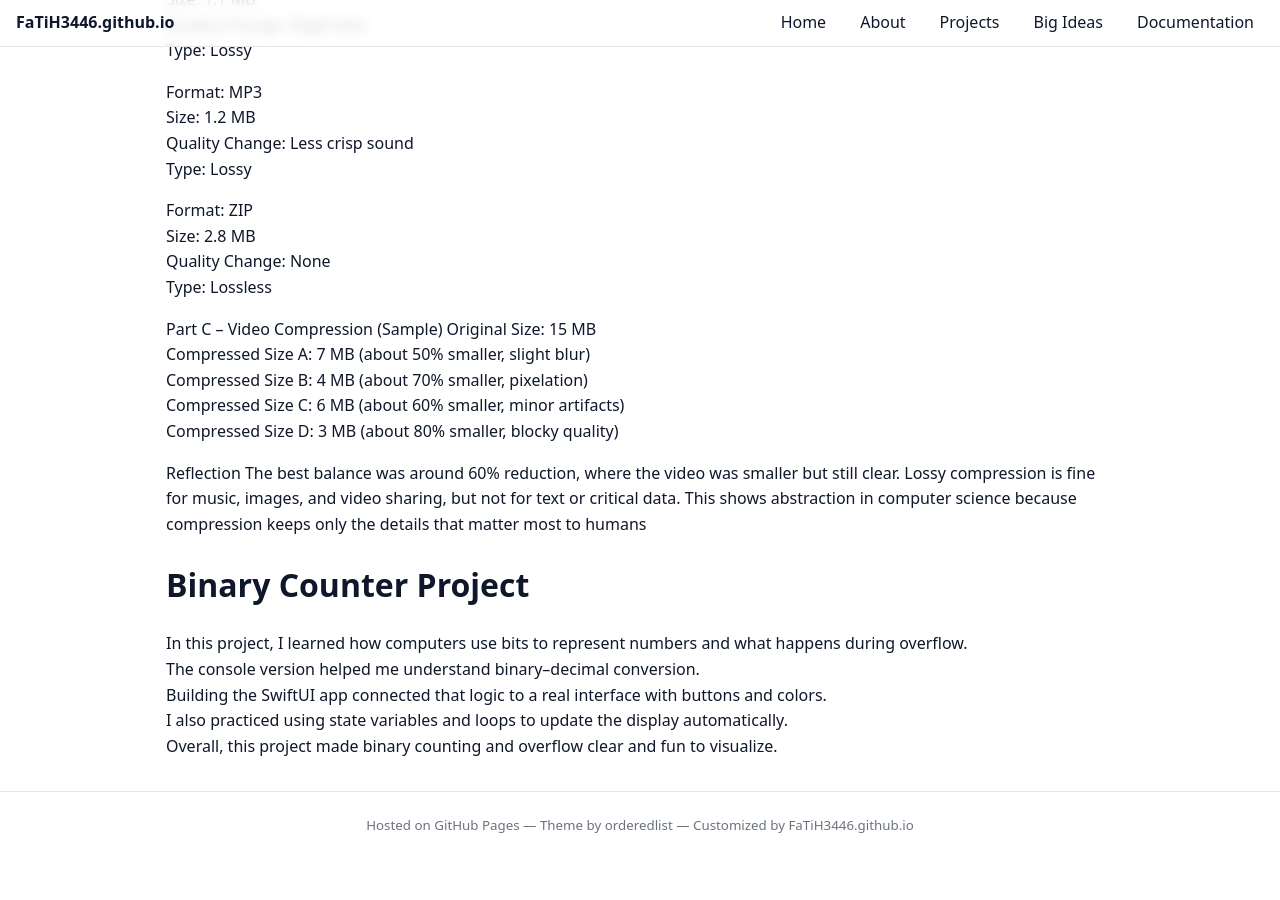
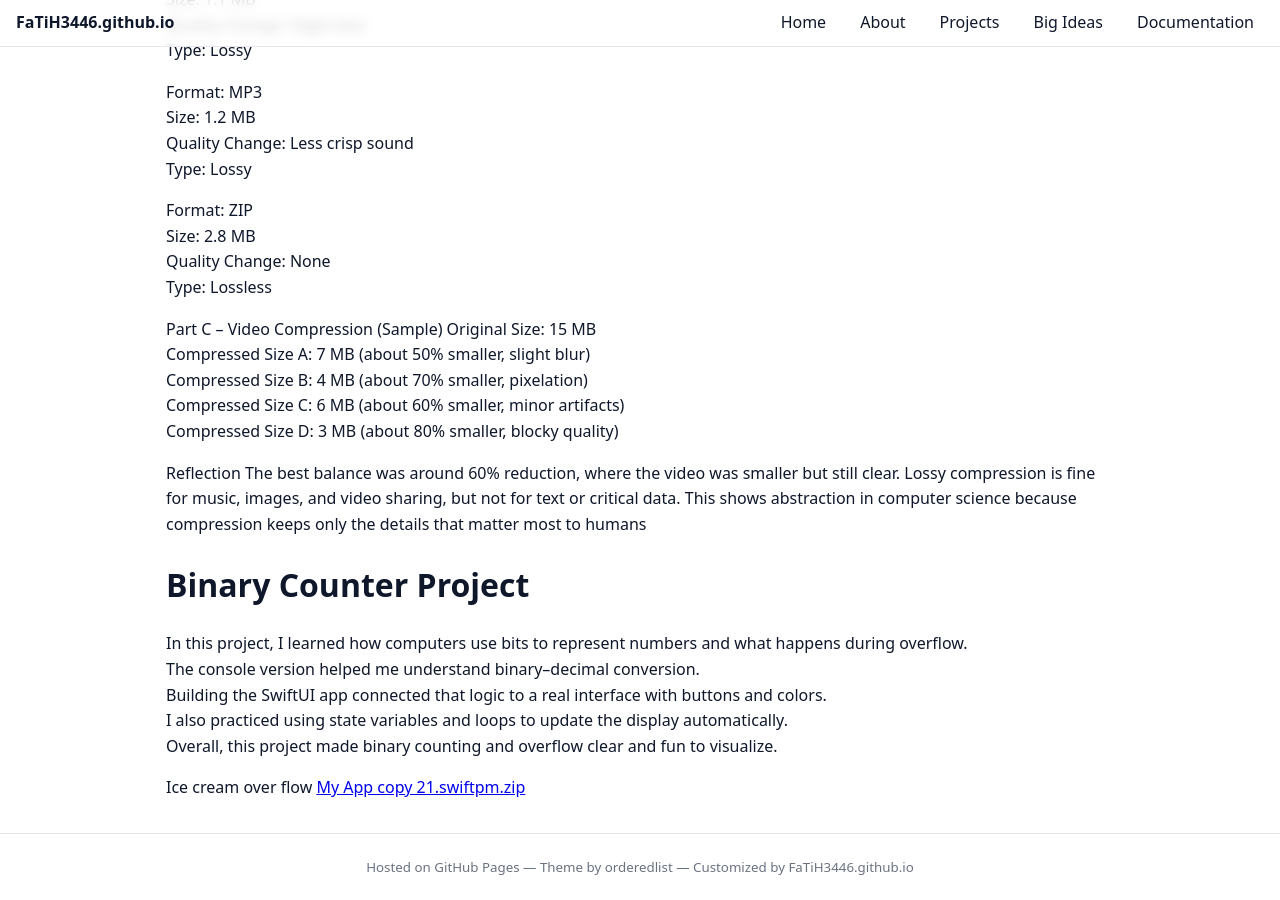
Before and after one commit to FaTiH3446/FaTiH3446.github.io, a Jekyll site: the page built from project.md, in a window 1280 px wide and 900 px high, scrolled down 9651 px. Built offline with Jekyll 4.4.1, drawn with Linux system fonts in a browser that asks for light colours; before the commit the page ends 10509 px from its top, so only the background shows below that.

Commit message:
Update project.md

```diff
--- a/project.md
+++ b/project.md
@@ -450,3 +450,9 @@ The console version helped me understand binary–decimal conversion.
 Building the SwiftUI app connected that logic to a real interface with buttons and colors.
 I also practiced using state variables and loops to update the display automatically.
 Overall, this project made binary counting and overflow clear and fun to visualize.
+
+
+
+
+Ice cream  over flow
+[My App copy 21.swiftpm.zip](https://github.com/user-attachments/files/23064188/My.App.copy.21.swiftpm.zip)
```
